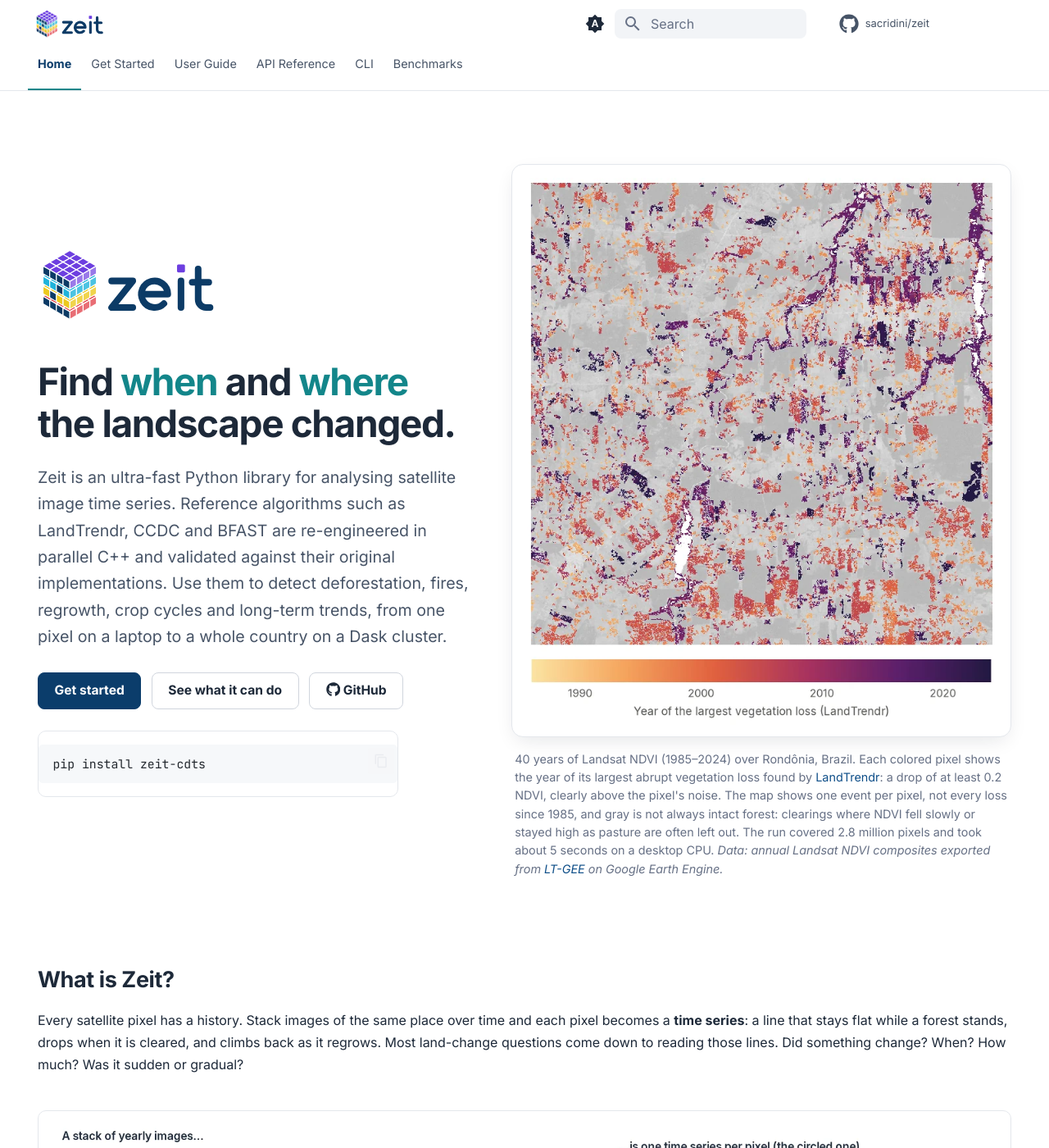
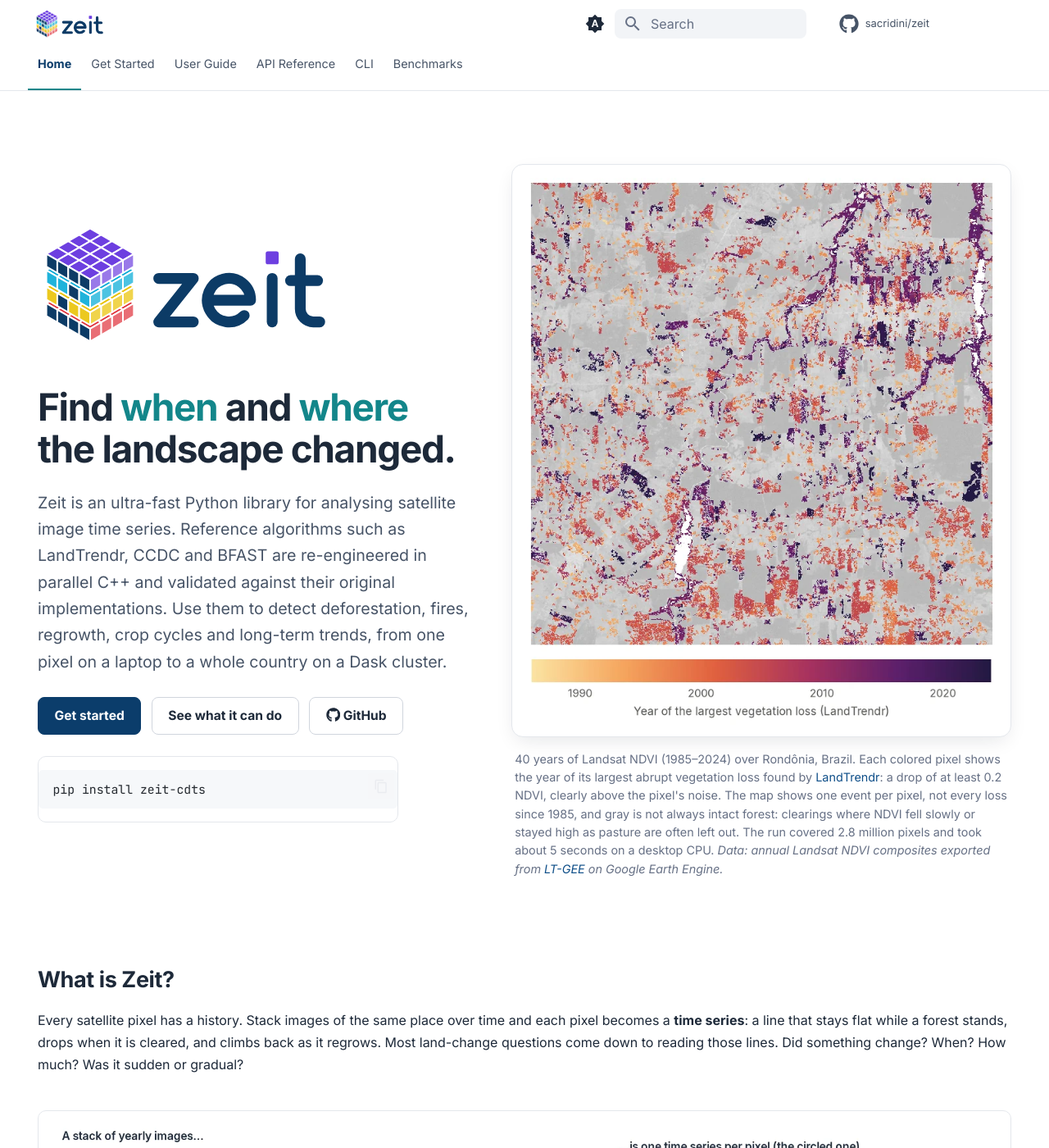
Before and after one commit to sacridini/cdts, an MkDocs documentation site: the page built from docs/index.md, in a window 1280 px wide and 1400 px high. Shown: the whole window at 82% size. Built offline with MkDocs 1.6.1 and Material for MkDocs 9.7.7, drawn with Linux system fonts in a browser that asks for light colours; comment, search, counter and statistics services are not loaded.

Commit message:
docs(logo): keep the original cube colours in dark mode, enlarge the home logo
The dark variant recoloured the Z pixels and cube faces, which washed the
cube out on the dark theme. Keep the cube identical to the light logo on
every background and only lighten the wordmark. Show the home-page logo
at 18rem instead of 11rem.

```diff
--- a/docs/assets/stylesheets/zeit.css
+++ b/docs/assets/stylesheets/zeit.css
@@ -649,7 +649,8 @@
 }
 
 .md-typeset .zeit-hero__logo {
-  width: 11rem;
+  width: 18rem;
+  max-width: 100%;
   margin-bottom: 1rem;
 }
 
--- a/docs/scripts/make_logo.py
+++ b/docs/scripts/make_logo.py
@@ -130,7 +130,9 @@
 
 
 def build(theme):
-    body, (x0, y0, x1, y1) = mark(theme)
+    # The cube keeps its original (light) colours on every background; only
+    # the wordmark follows the theme.
+    body, (x0, y0, x1, y1) = mark(THEMES["light"])
     mw, mh = x1 - x0, y1 - y0
     files = {}
     # 1) mark only, square canvas
```
Also changed, not shown: docs/assets/logo-dark.png, docs/assets/logo-wide-dark.png, docs/assets/logo/zeit-lockup-dark.svg, docs/assets/logo/zeit-mark-dark.svg, docs/assets/logo/zeit-stacked-dark.svg.
